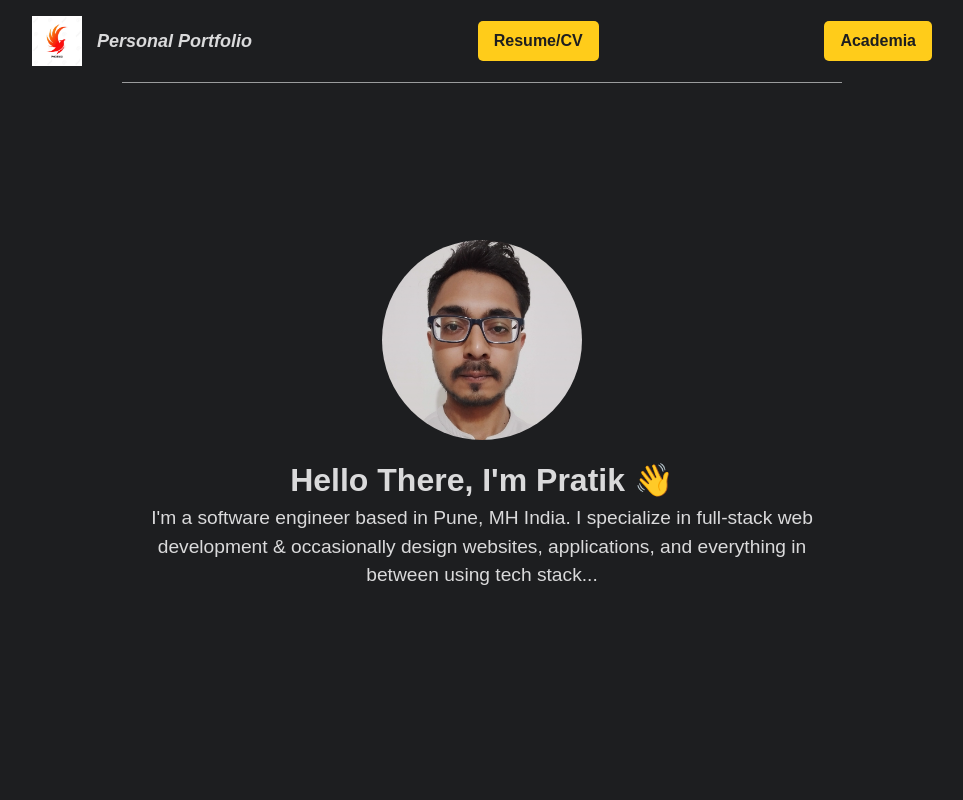
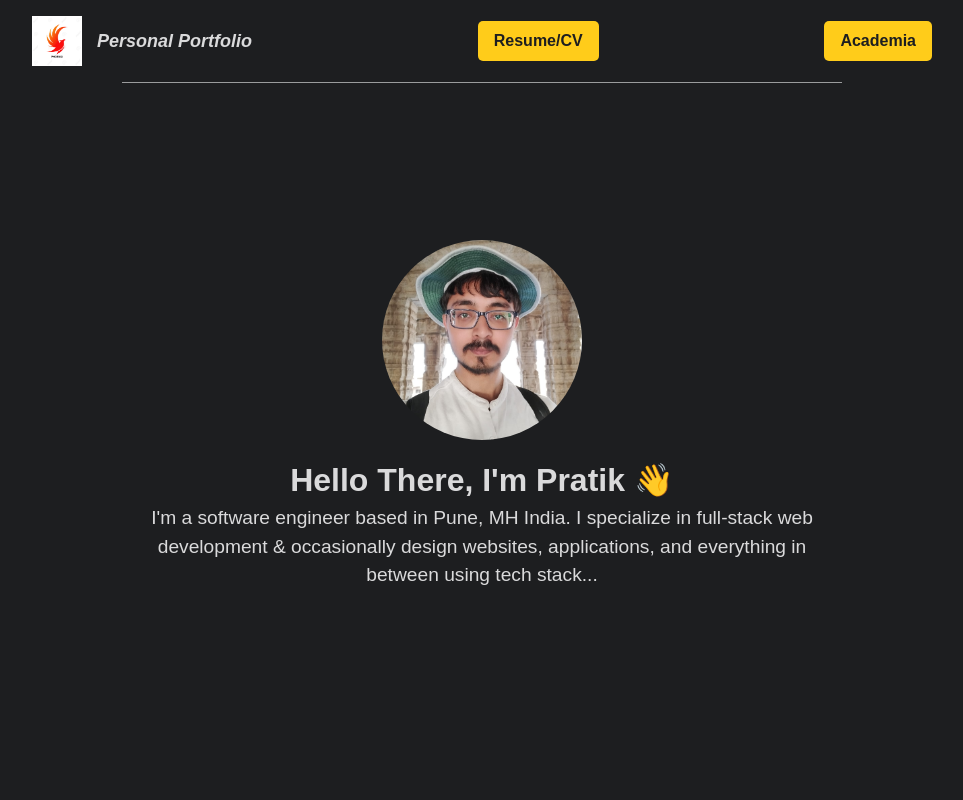
Before and after one commit to Shreyas9921/pratikwebportfolio, a Next.js app: page / in a window 1280 px wide. Shown: the top 800 px of the page, without its empty margins (158-1121 px from the left). Built offline with nearby package versions, Linux system fonts and the light colour scheme.

Commit message:
Update Hero.jsx

```diff
--- a/src/components/Hero.jsx
+++ b/src/components/Hero.jsx
@@ -4,7 +4,7 @@ const Hero = () => {
     return (
         <>
             <div className="hero-container">
-                <Image src='/images/profile.jpg' className="profile-img" width={350} height={350} alt="pratik's personal headshot" />
+                <Image src='/images/Pratik-Profile.jpeg' className="profile-img" width={350} height={350} alt="pratik's personal headshot" />
                 <div className="hero-text">
                     <h1>Hello There, I'm Pratik 👋</h1>
                     <p>
```
